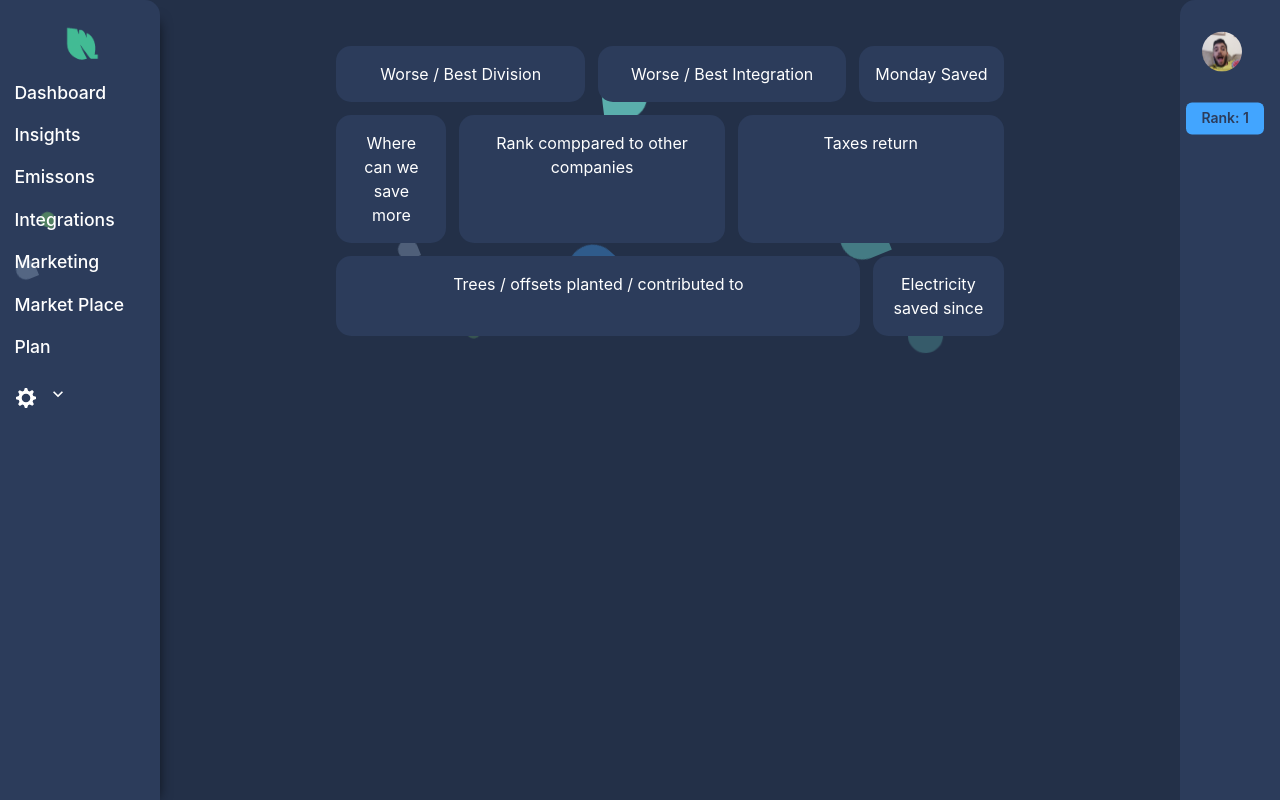
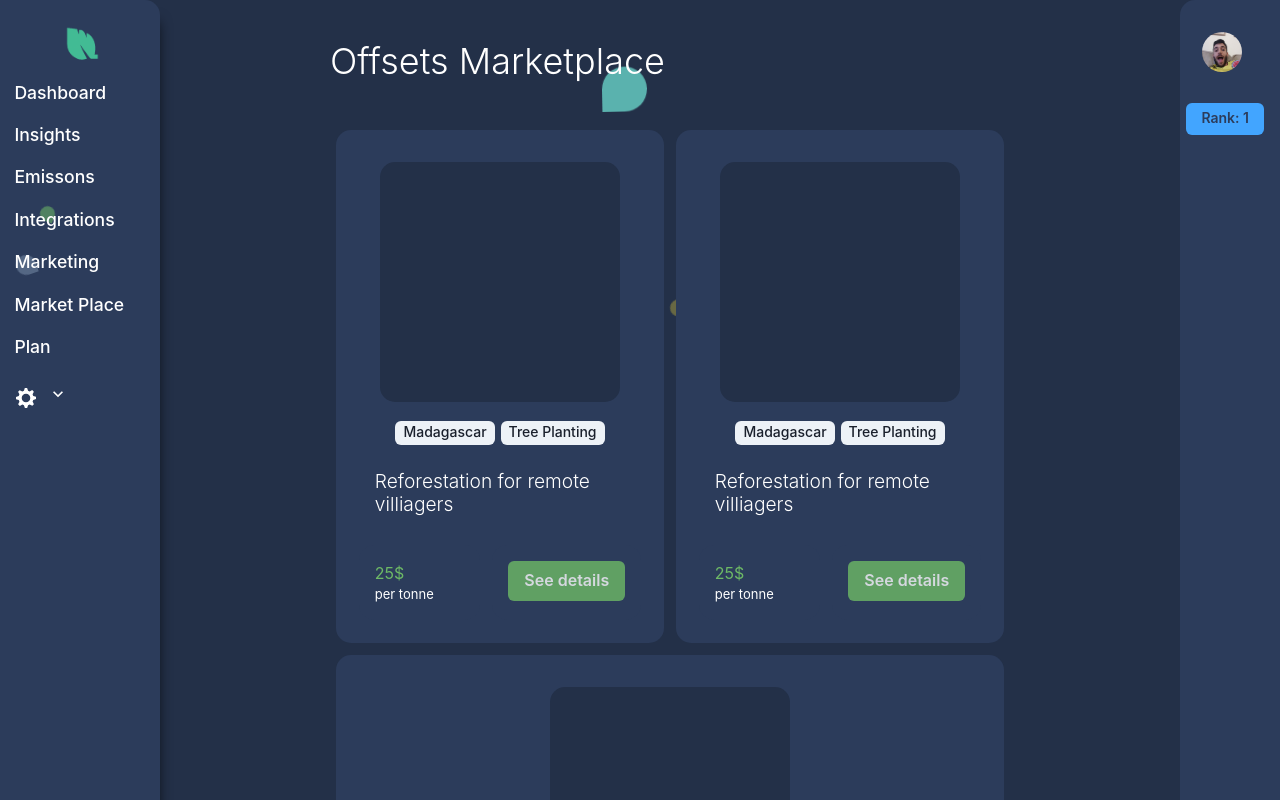
Before and after one commit to AssafWoo/Leaf-groot, a React (Create React App) app: page /marketplace in a window 1280 px wide. Shown: the top 800 px of the page. Built offline with nearby package versions, Linux system fonts and the light colour scheme.

Commit message:
added marketplace page, added offset card visualization

```diff
--- a/src/App.js
+++ b/src/App.js
@@ -17,6 +17,7 @@ import Login from './Pages/login';
 import Signup from './Pages/sign-up';
 import { useState } from 'react';
 import RightSideBar from './Components/Side_bar/right-side-bar';
+import MarketPlace from './Pages/market_place';
 
 
 function App() {
@@ -46,7 +47,7 @@ function App() {
             <FloatEffect size="lg" />
             <BreakLine />
                   <Switch>
-                    <Route expact path="/marketplace" component={Insights} />
+                    <Route expact path="/marketplace" component={MarketPlace} />
                     <Route expact path="/insights" component={Insights} />
                     <Route expact path="/plan" component={Subscription} />
                     <Route expact path="/settings" component={Settings} />
--- /dev/null
+++ b/src/Components/Cards/offset_card.js
@@ -0,0 +1,33 @@
+import { Button } from "@chakra-ui/button"
+import { Heading } from "@chakra-ui/layout"
+import { Tag, TagLabel } from "@chakra-ui/tag"
+import { DarkerTheme, MainGreen } from "../../Styles/colors"
+import { BoxSize, Flex } from "../../Styles/styles"
+
+
+const OffsetCard = () => {
+    return(
+        <>
+        <div style={{height:'15rem', width:'15rem',borderRadius:'15px', background:DarkerTheme, textAlign:'center', margin:'1rem auto'}} />
+        <Tag margin="3px">
+            <TagLabel>Madagascar</TagLabel>
+        </Tag>
+        <Tag margin="3px">
+            <TagLabel>Tree Planting</TagLabel>
+        </Tag>
+        <Heading padding="1.4rem" fontWeight="300" textAlign="left" fontSize="1.2rem">Reforestation for remote villiagers</Heading>
+        <Flex>
+            <BoxSize flexSize="1">
+                <p style={{color:MainGreen, textAlign:"left"}}>25$</p>
+                <p style={{fontSize:'13px', textAlign:"left"}}>per tonne</p>
+
+            </BoxSize>
+            <BoxSize flexSize="1">
+                <Button background={MainGreen} opacity="0.8" _hover={{opacity:'1'}}>See details</Button>
+            </BoxSize>
+        </Flex>
+    </>
+    )
+}
+
+export default OffsetCard;
--- a/src/Components/Side_bar/left-side-bar.js
+++ b/src/Components/Side_bar/left-side-bar.js
@@ -32,7 +32,7 @@ const MenuNames = [
     },
     {
         name:'Market Place',
-        link:'/volunteer'
+        link:'/marketplace'
     },
     {
         name:'Plan',
--- a/src/Modules/dashboard/dashboard-content.js
+++ b/src/Modules/dashboard/dashboard-content.js
@@ -2,7 +2,7 @@ import React, { useRef }  from 'react';
 import { Heading } from '@chakra-ui/layout';
 import { Flex, BoxSize, BreakLine } from '../../Styles/styles'
 import SingleUser from '../../Components/UserAvatar/SingelUser';
-import { DarkerTheme, MainGrey,MainBlue } from '../../Styles/colors';
+import { DarkerTheme, MainGrey,MainBlue, MainGreen, LightBlue } from '../../Styles/colors';
 import FilterBy from '../../Components/Filter/filter_by';
 import {useGetTime} from '../../Utils/useGetTime';
 import DoughNut from '../../Components/Charts/doughnut';
@@ -66,10 +66,10 @@ const DashboardContent = ({companyName, userName}) => {
                             <p style={{color:MainBlue, cursor:'pointer' }}>Explore offsets market</p>
 
                         </BoxSize>
-                        <BoxSize flexSize="3">
+                        <BoxSize flexSize="3" style={{background:LightBlue}}>
                             <Heading fontWeight="300" textAlign="left" fontSize="1.4rem">Volunteer</Heading>
                             <BreakLine />
-                            <p style={{color:MainBlue, cursor:'pointer' }}>Explore volunteer opportunities</p>
+                            <p style={{color:DarkerTheme, cursor:'pointer' }}>Explore volunteer opportunities</p>
                         </BoxSize>
                         <BoxSize flexSize="3">
                             <Heading fontWeight="300" textAlign="left" fontSize="1.4rem">Our Blog</Heading>
--- /dev/null
+++ b/src/Pages/market_place.js
@@ -0,0 +1,25 @@
+import { Button } from "@chakra-ui/button";
+import { Heading } from "@chakra-ui/layout";
+import { background } from "@chakra-ui/styled-system";
+import { Tag, TagLabel } from "@chakra-ui/tag";
+import OffsetCard from "../Components/Cards/offset_card";
+import { DarkerTheme, MainBlue, MainGreen } from "../Styles/colors";
+import { BoxSize, BreakLine, Flex } from "../Styles/styles";
+
+
+const MarketPlace = () => {
+    return(
+        <>
+            <Heading fontWeight="300" textAlign="left" color="white">Offsets Marketplace</Heading>
+            <BreakLine />
+            <Flex>
+                <BoxSize flexSize="1"><OffsetCard /></BoxSize>
+                <BoxSize flexSize="1"><OffsetCard /></BoxSize>
+                <BoxSize flexSize="1"><OffsetCard /></BoxSize>
+
+            </Flex>
+        </>
+    )
+}
+
+export default MarketPlace;
```
